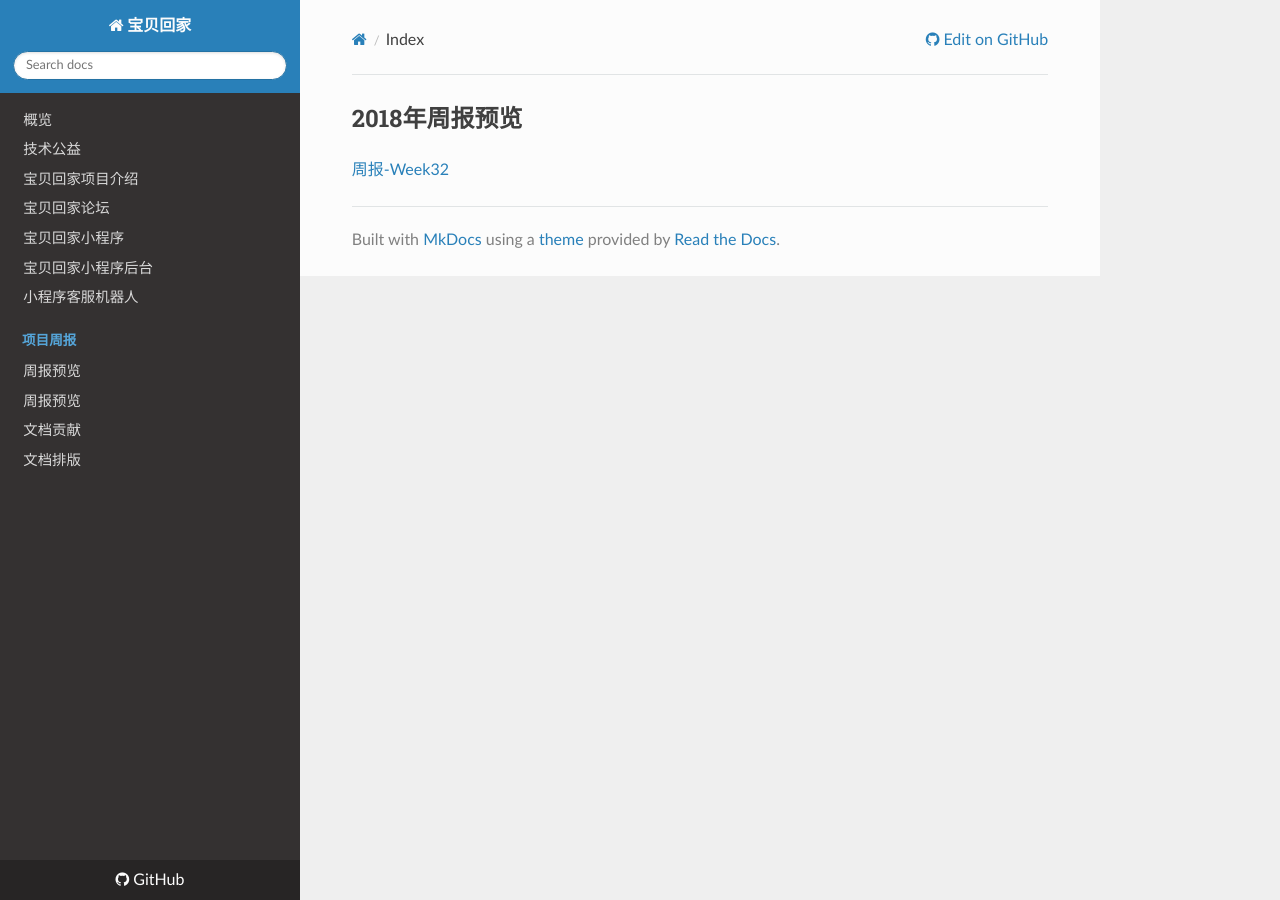
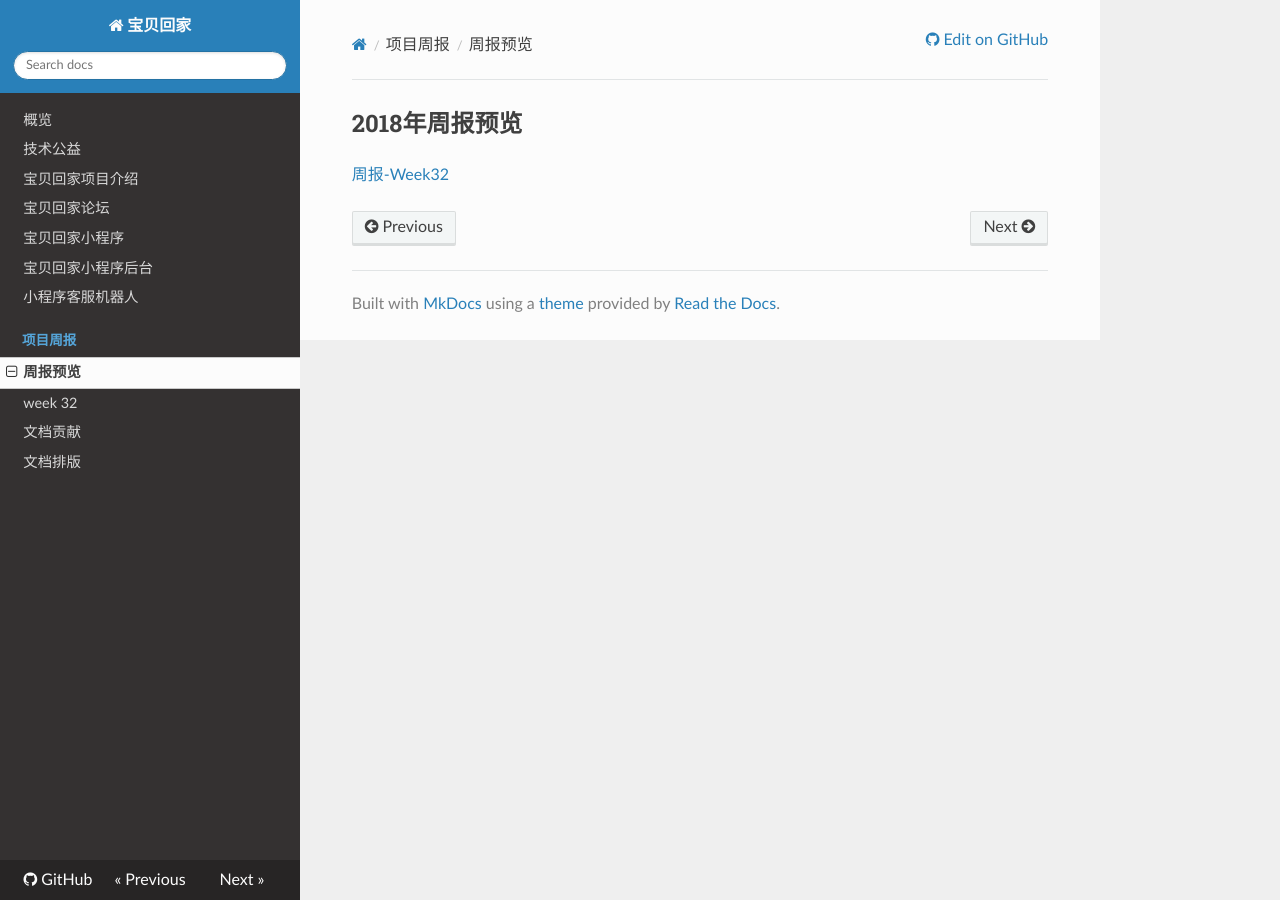
Before and after one commit to bbhj/intro, an MkDocs documentation site: the page built from docs/weekly/index.md, in a window 1280 px wide. Built offline with MkDocs 1.6.1, drawn with Linux system fonts in a browser that asks for light colours; nearby versions of some CDN libraries; old or Windows-style settings are respelled for this version of MkDocs; part of the change alters nothing that is shown.

Commit message:
add week32

```diff
--- a/mkdocs.yml
+++ b/mkdocs.yml
@@ -13,7 +13,7 @@ pages:
 - 宝贝回家小程序后台: mina-backend.md
 - 小程序客服机器人: mina-robot.md
 - 项目周报:
-        - '周报预览': weekly/2018w32.md
+        - '周报预览': weekly/index.md
         - 'week 32': weekly/2018w32.md
 - 文档贡献: 03_how_to_github_pull_request.md
 - 文档排版: 04_chinese_copywrite_guidelines.md
```
